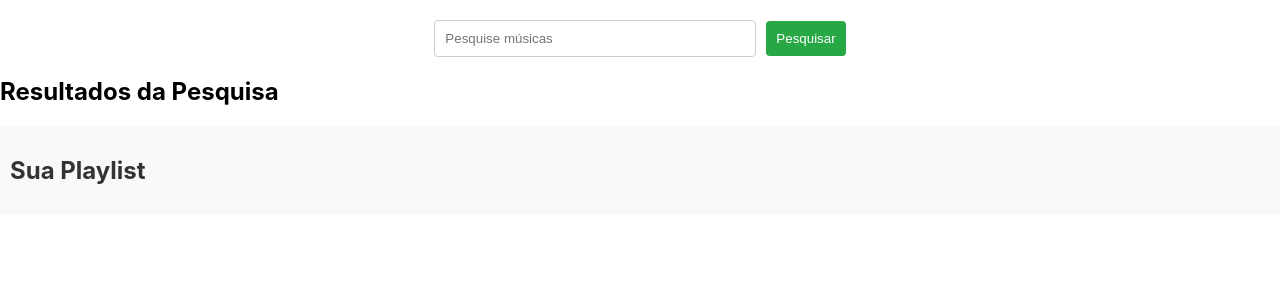
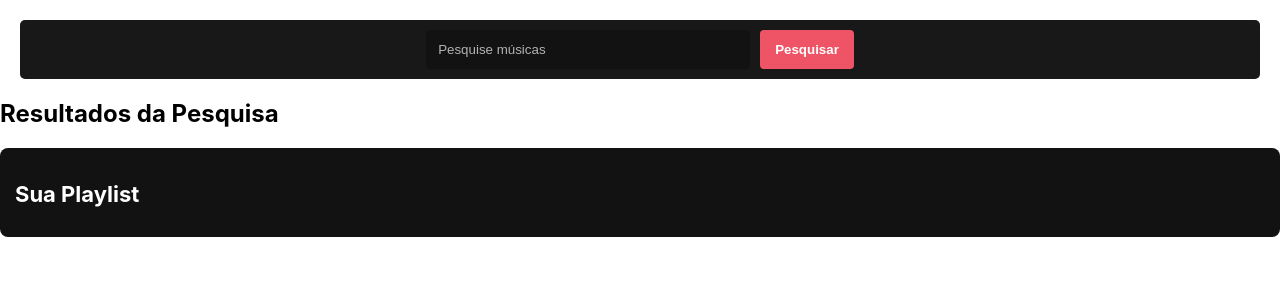
Before and after one commit to JoaoGomesDev32/jammming-deezer, a React (Create React App) app: page / in a window 1280 px wide. Shown: the top 300 px of the page. Built offline with nearby package versions, Linux system fonts and the light colour scheme.

Commit message:
:lipstick:
improve components style

```diff
--- a/src/components/PlayList/Playlist.css
+++ b/src/components/PlayList/Playlist.css
@@ -1,14 +1,16 @@
-/* src/components/Playlist/Playlist.css */
+/* Estilo da playlist */
 .Playlist {
     margin-top: 20px;
-    padding: 10px;
-    background-color: #f8f9fa;
-    border-radius: 4px;
+    padding: 15px;
+    background-color: #121212;
+    border-radius: 8px;
+    color: #FFFFFF;
 }
 
 .Playlist h2 {
-    font-size: 24px;
-    color: #333;
+    font-size: 22px;
+    margin-bottom: 15px;
+    color: #FFFFFF;
 }
 
 .Playlist .Track {
@@ -16,9 +18,9 @@
 }
 
 .Playlist .Track button {
-    background-color: #dc3545;
+    background-color: #EF5466;
 }
 
 .Playlist .Track button:hover {
-    background-color: #c82333;
+    background-color: #C13A4C;
 }
--- a/src/components/SearchBar/SearchBar.css
+++ b/src/components/SearchBar/SearchBar.css
@@ -1,27 +1,39 @@
+/* Barra de pesquisa */
 .SearchBar {
     display: flex;
     justify-content: center;
     align-items: center;
     margin: 20px;
+    background-color: #181818;
+    padding: 10px;
+    border-radius: 5px;
 }
 
 .SearchBar input {
-    padding: 10px;
+    padding: 12px;
     margin-right: 10px;
     width: 300px;
-    border: 1px solid #ccc;
+    border: none;
     border-radius: 4px;
+    background-color: #121212;
+    color: #FFFFFF;
+}
+
+.SearchBar input::placeholder {
+    color: #B3B3B3;
 }
 
 .SearchBar button {
-    padding: 10px;
-    background-color: #28a745;
-    color: white;
+    padding: 12px 15px;
+    background-color: #EF5466;
+    color: #FFFFFF;
     border: none;
     border-radius: 4px;
     cursor: pointer;
+    font-weight: bold;
+    transition: background-color 0.3s ease;
 }
 
 .SearchBar button:hover {
-    background-color: #218838;
+    background-color: #C13A4C;
 }
--- a/src/components/Track/Track.css
+++ b/src/components/Track/Track.css
@@ -1,31 +1,36 @@
-/* src/components/Track/Track.css */
+/* Card de música */
 .Track {
     display: flex;
     justify-content: space-between;
     align-items: center;
-    padding: 10px;
-    border-bottom: 1px solid #ddd;
+    padding: 15px;
+    background-color: #181818;
+    border-bottom: 1px solid #282828;
+    color: #FFFFFF;
 }
 
 .Track h3 {
     font-size: 16px;
     margin: 0;
+    color: #FFFFFF;
 }
 
 .Track p {
     font-size: 14px;
-    color: #666;
+    color: #B3B3B3;
+    margin: 0;
 }
 
 .Track button {
-    padding: 5px 10px;
-    background-color: #007bff;
-    color: white;
+    padding: 8px 12px;
+    background-color: #EF5466;
     border: none;
     border-radius: 4px;
+    color: #FFFFFF;
     cursor: pointer;
+    transition: background-color 0.3s ease;
 }
 
 .Track button:hover {
-    background-color: #0056b3;
+    background-color: #C13A4C;
 }
```
